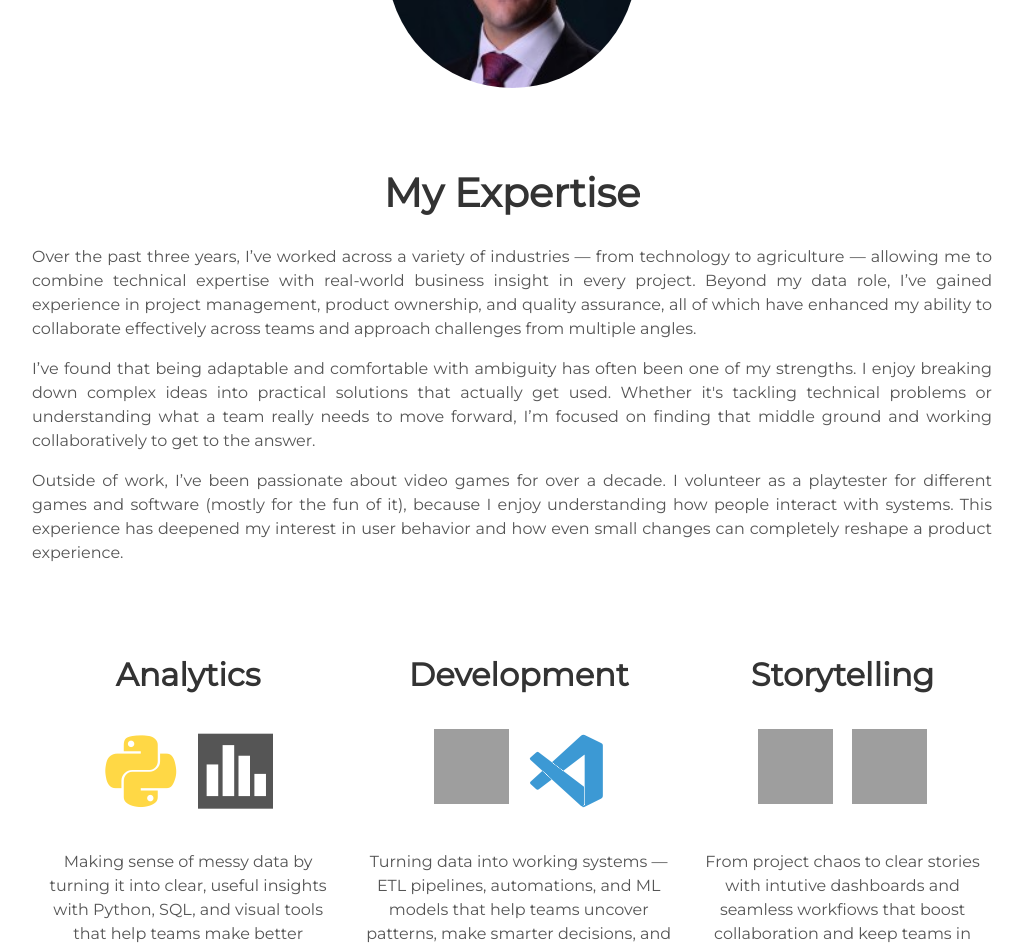
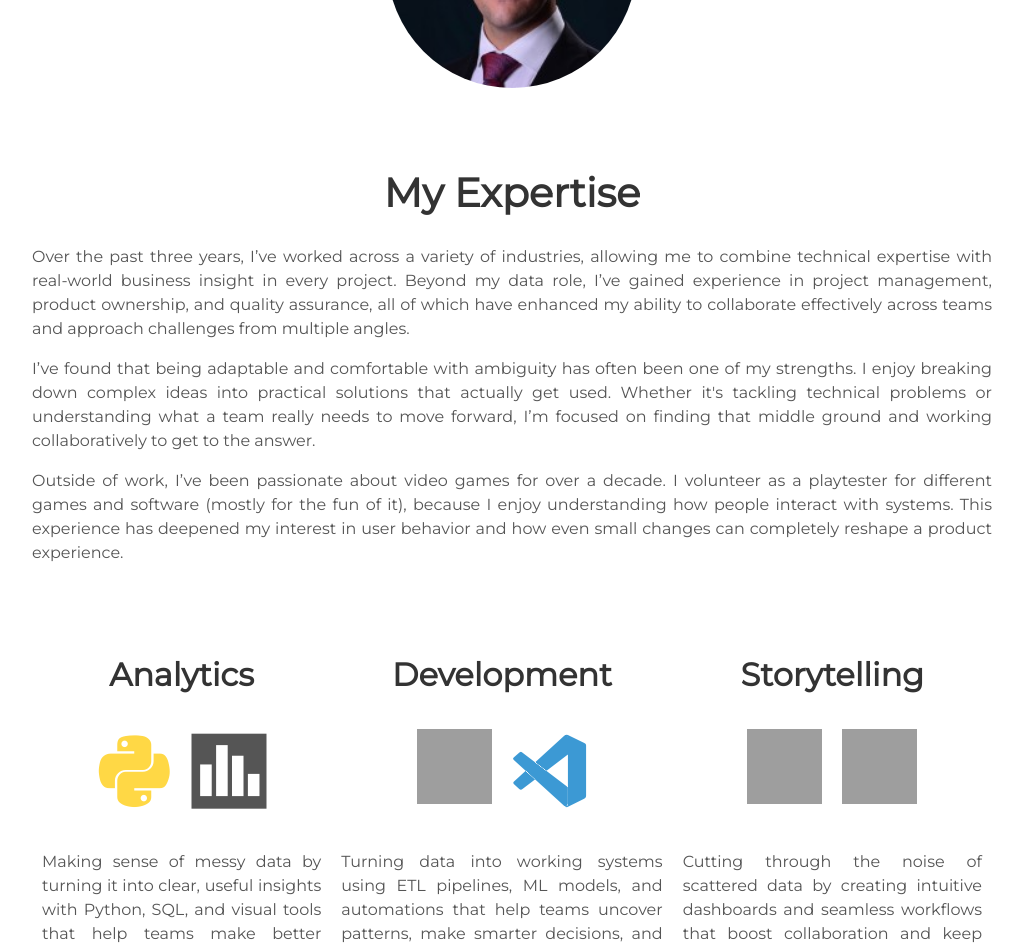
Before and after one commit to ItsAlValenci/itsalvalenci.github.io, a Jekyll site: the page built from index.html, in a window 1280 px wide, cut to the strip 1162-2111 px from the top of the page. Shown: the whole strip, without its empty margins (128-1151 px from the left). Built offline with Jekyll 4.4.1, drawn with Linux system fonts in a browser that asks for light colours; some of the changed text lies outside the part shown; grey boxes are pictures that could not be loaded.

Commit message:
update to #about and projects

```diff
--- a/_config.yml
+++ b/_config.yml
@@ -7,7 +7,7 @@
 # User settings
 username: ALBERT VALENCIA
 user_description: |
-  <p>Over the past three years, I’ve worked across a variety of industries — from technology to agriculture — allowing me to combine technical expertise with real-world business insight in every project. Beyond my data role, I’ve gained experience in project management, product ownership, and quality assurance, all of which have enhanced my ability to collaborate effectively across teams and approach challenges from multiple angles.</p>
+  <p>Over the past three years, I’ve worked across a variety of industries, allowing me to combine technical expertise with real-world business insight in every project. Beyond my data role, I’ve gained experience in project management, product ownership, and quality assurance, all of which have enhanced my ability to collaborate effectively across teams and approach challenges from multiple angles.</p>
 
   <p>I’ve found that being adaptable and comfortable with ambiguity has often been one of my strengths. I enjoy breaking down complex ideas into practical solutions that actually get used. Whether it's tackling technical problems or understanding what a team really needs to move forward, I’m focused on finding that middle ground and working collaboratively to get to the answer.</p>
 
--- a/_includes/about.html
+++ b/_includes/about.html
@@ -20,7 +20,7 @@
       <img src="https://cdn.jsdelivr.net/gh/devicons/devicon@latest/icons/googlecloud/googlecloud-original.svg" width="75px" height="75px" />
       <i class="devicon-vscode-plain colored"></i>
       <i class="devicon-scikitlearn-plain colored"></i>
-      <p>Turning data into working systems — ETL pipelines, automations, and ML models that help teams uncover patterns, make smarter decisions, and move faster.</p>
+      <p>Turning data into working systems using ETL pipelines, ML models, and automations that help teams uncover patterns, make smarter decisions, and move faster.</p>
     </div>
 
     <div class="tech">
@@ -28,6 +28,6 @@
       <img src="https://github.com/get-icon/geticon/raw/master/icons/google-drive.svg" width="75" height="75"/>
       <i class="devicon-notion-plain"></i>
       <img src="https://github.com/get-icon/geticon/raw/master/icons/tableau-icon.svg" width="75" height="75"/>
-      <p>From project chaos to clear stories with intutive dashboards and seamless workfiows that boost collaboration and keep teams in synic</p>
+      <p>Cutting through the noise of scattered data by creating intuitive dashboards and seamless workflows that boost collaboration and keep teams in sync.</p>
     </div>
 </div>
--- a/_includes/projects.html
+++ b/_includes/projects.html
@@ -39,12 +39,12 @@
 
 <div class="user-projects">
   <div class="images-left">
-    <img alt="Apprentice Chef Analysis" src="{{ "/assets/img/pic04.png" | prepend: site.baseurl }}" onclick="window.open('https://github.com/ItsAlValenci/Apprentice_Chef_ML_Case', '_blank')" style="cursor: pointer;" />
+    <img alt="HR Analytics Project" src="{{ "/assets/img/pic12.png" | prepend: site.baseurl }}" onclick="window.open('https://github.com/ItsAlValenci/HR_Analytics_Employee_Attrition', '_blank')" style="cursor: pointer;" />
   </div>
   <div class="contents">
-    <h3>Supervised Learning: Apprentice Chef Case</h3>
-    <p>Modeled customer preferences and subscription behavior to help a virtual culinary brand personalize recommendations and improve outreach.</p>
-    <a class="project-link" href="https://github.com/ItsAlValenci/Apprentice_Chef_ML_Case" target="_blank">View Project</a>
+    <h3>Machine Learning for Employee Retention</h3>
+    <p>Modeled employee behavior and attrition risk to help an automaker improve retention strategies and support data-driven HR planning.</p>
+    <a class="project-link" href="https://github.com/ItsAlValenci/HR_Analytics_Employee_Attrition" target="_blank">View Project</a>
   </div>
 </div>
 
```
Also changed, not shown: assets/css/main.css, assets/img/pic12.png (added), 3 other files.
